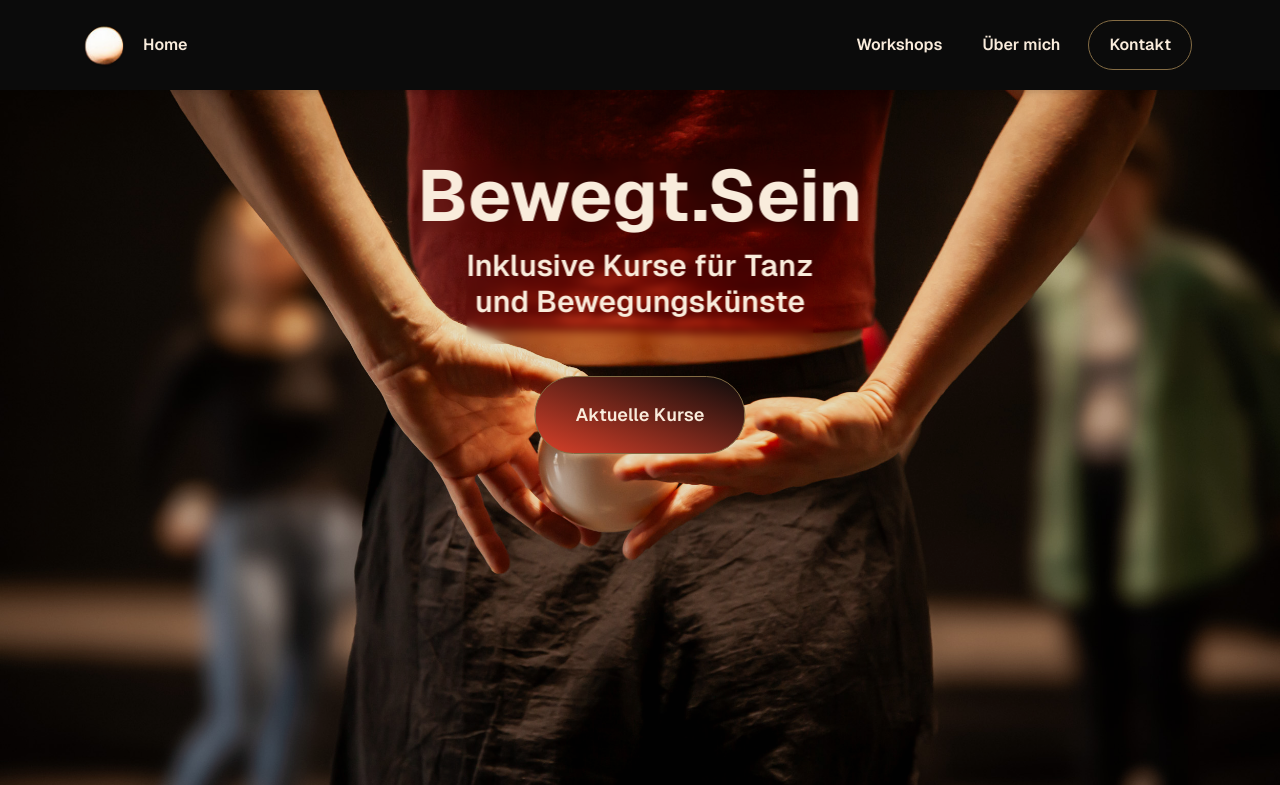
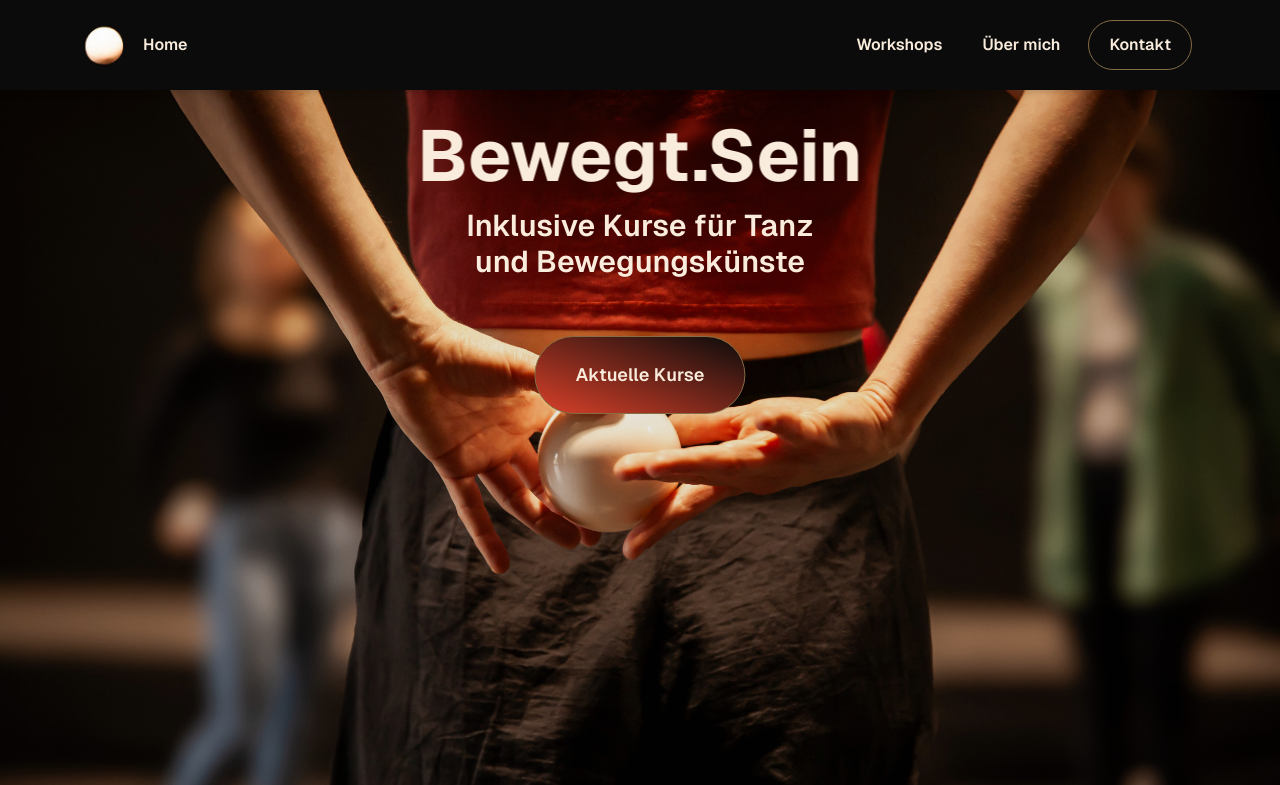
Before and after one commit to redquirrel/Zirkus, a Next.js app in the folder circus-for-everyone-main/: page / in a window 1280 px wide. Shown: the top 785 px of the page. Built offline with nearby package versions, Linux system fonts and the light colour scheme.

Commit message:
Update Hero.tsx
-juggling ball downwards, blurred background less obvious

```diff
--- a/circus-for-everyone-main/src/components/Hero.tsx
+++ b/circus-for-everyone-main/src/components/Hero.tsx
@@ -28,8 +28,8 @@ export default function Hero() {
           </div>
 
           {/* Overlay Content */}
-          <div className="absolute top-28 md:top-20 lg:top-20 left-1/2 transform -translate-x-1/2 md:py-20 h-full flex flex-col items-center text-center">
-            <div className="text-4xl md:text-6xl lg:text-7xl font-bold leading-tight">
+          <div className="absolute top-28 md:top-20 lg:top-20 left-1/2 transform -translate-x-1/2 md:py-20 md:pt-8 h-full flex flex-col items-center text-center">
+        <div className="text-4xl md:text-6xl lg:text-7xl lg:mt-2 md:mt-[-4] font-bold leading-tight">
           <div className="backdrop-blur-sm">
             <motion.h1
               initial={{ opacity: 0, y: 100 }}
@@ -44,7 +44,10 @@ export default function Hero() {
           animate={{ opacity: 1, y: 0 }}
           transition={{ delay: 0.1 }}
         >
-              <p className="font-semibold text-lg md:text-2xl lg:text-3xl text-white mb-8 mt-2 md:mt-3 lg:mt-4 md:pb-6 backdrop-blur-sm">
+          <p
+            className="font-semibold text-lg md:text-2xl lg:text-3xl text-white mb-8 md:mb-36 lg:mb-64 xl:mb-8 mt-2 md:mt-3
+          lg:mt-4 md:pb-6 backdrop-blur-sm md:backdrop-blur-sm lg:backdrop-blur-none"
+          >
             Inklusive Kurse für Tanz <br />
             und Bewegungskünste
           </p>
```
Lines whose indentation alone changed are shown as unchanged.
